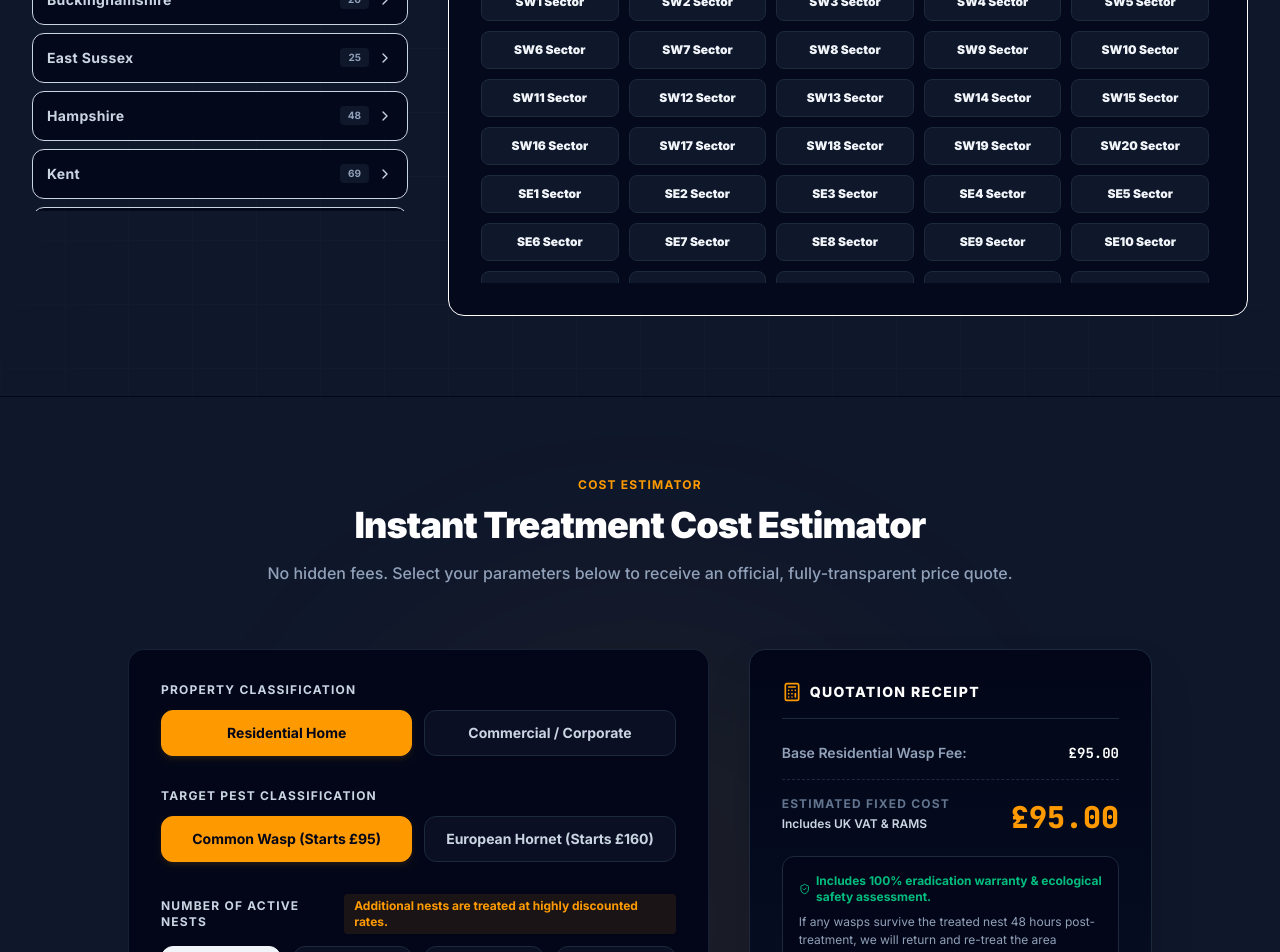
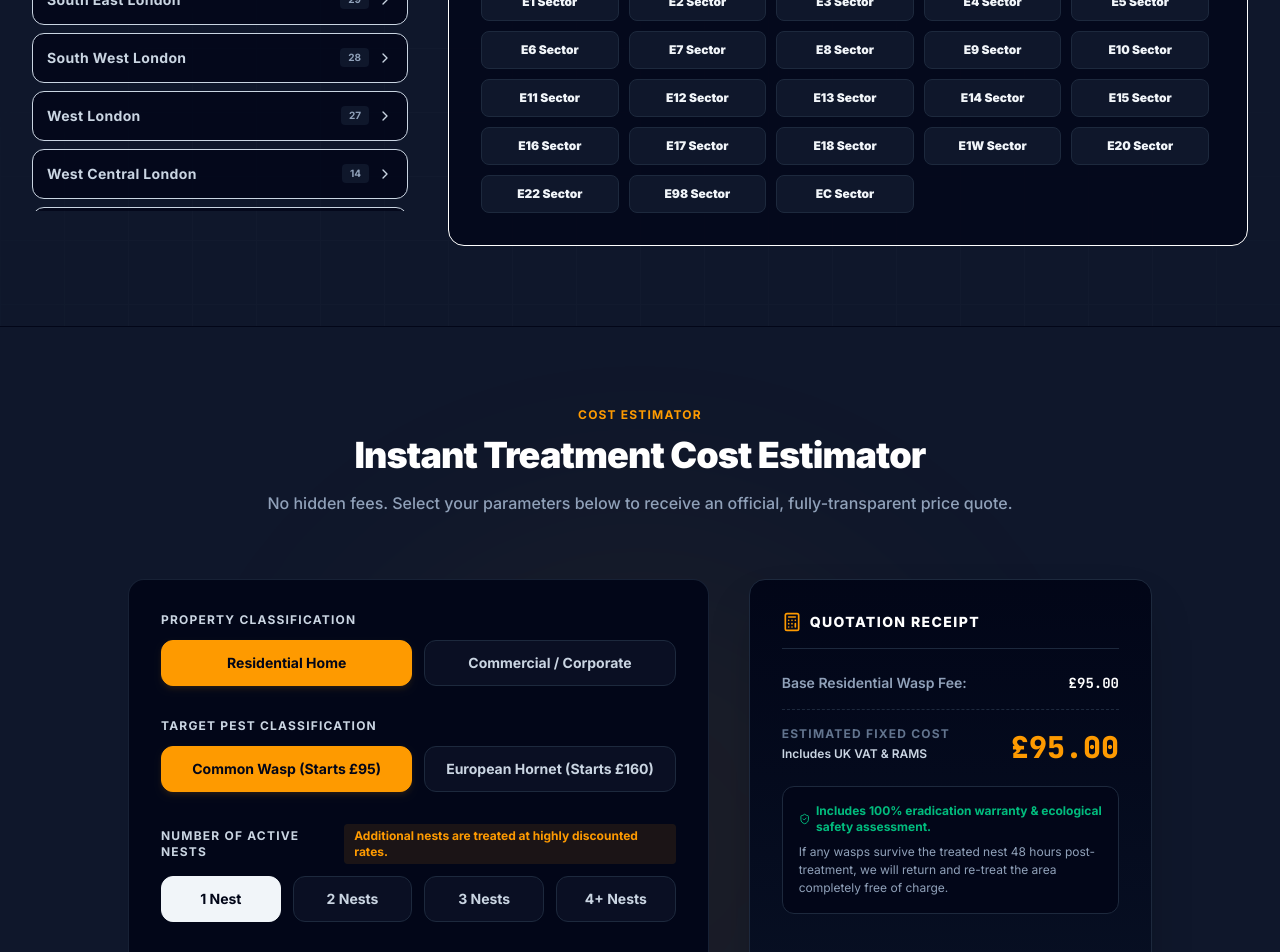
Before and after one commit to danoke1987-hue/London-Wasps-Hornet-Control, a React (Vite) app: page / in a window 1280 px wide. Shown: the part 5260-6212 px from the top of the page. Built offline with nearby package versions, Linux system fonts and the light colour scheme.

Commit message:
feat(data): refine county service regions and update sitemap
Decompose Greater London data into granular sub-regions with specific metadata and implement a dynamic sitemap generation script to improve SEO coverage for area-based landing pages.

```diff
--- /dev/null
+++ b/scripts/generate-sitemap.ts
@@ -0,0 +1,79 @@
+/**
+ * @license
+ * SPDX-License-Identifier: Apache-2.0
+ */
+
+import fs from 'fs';
+import path from 'path';
+import { countiesData } from '../src/data/counties';
+
+// Let's mock or import what's needed or just list the static services/pests
+const BASE_URL = 'https://www.waspnestexterminators.co.uk';
+
+const staticRoutes = [
+  '',
+  '/service/wasp-nest-removal',
+  '/service/hornet-control',
+  '/service/emergency-removal',
+  '/service/residential-control',
+  '/service/commercial-control',
+  '/pest/wasp',
+  '/pest/hornet',
+  '/pest/honeybee',
+  '/pest/bumblebee',
+];
+
+const zoneKeys = [
+  'SW', 'SE', 'W', 'WC', 'EC', 'E', 'N', 'NW',
+  'CR', 'BR', 'SM', 'TW', 'HA', 'UB', 'EN', 'IG',
+  'RM', 'DA', 'KT', 'WD', 'SL', 'TN', 'RH', 'GU',
+  'AL', 'CM', 'SS'
+];
+
+function generateSitemap() {
+  console.log('Generating dynamic sitemap...');
+  let xml = '<?xml version="1.0" encoding="UTF-8"?>\n';
+  xml += '<urlset xmlns="http://www.sitemaps.org/schemas/sitemap/0.9">\n';
+
+  // 1. Add static routes
+  staticRoutes.forEach(route => {
+    xml += '  <url>\n';
+    xml += `    <loc>${BASE_URL}${route}</loc>\n`;
+    xml += '    <lastmod>2026-07-22</lastmod>\n';
+    xml += '    <changefreq>daily</changefreq>\n';
+    xml += '    <priority>1.0</priority>\n';
+    xml += '  </url>\n';
+  });
+
+  // 2. Add zone routes
+  zoneKeys.forEach(zone => {
+    xml += '  <url>\n';
+    xml += `    <loc>${BASE_URL}/zone/${zone.toLowerCase()}</loc>\n`;
+    xml += '    <lastmod>2026-07-22</lastmod>\n';
+    xml += '    <changefreq>weekly</changefreq>\n';
+    xml += '    <priority>0.8</priority>\n';
+    xml += '  </url>\n';
+  });
+
+  // 3. Add dynamic area postcode routes from countiesData
+  let count = 0;
+  countiesData.forEach(county => {
+    county.postcodes.forEach(postcode => {
+      xml += '  <url>\n';
+      xml += `    <loc>${BASE_URL}/area/${county.slug}/${postcode.toLowerCase()}</loc>\n`;
+      xml += '    <lastmod>2026-07-22</lastmod>\n';
+      xml += '    <changefreq>weekly</changefreq>\n';
+      xml += '    <priority>0.7</priority>\n';
+      xml += '  </url>\n';
+      count++;
+    });
+  });
+
+  xml += '</urlset>\n';
+
+  const publicPath = path.join(process.cwd(), 'public', 'sitemap.xml');
+  fs.writeFileSync(publicPath, xml, 'utf8');
+  console.log(`Successfully generated public/sitemap.xml with ${staticRoutes.length} static routes, ${zoneKeys.length} zone routes, and ${count} postcode area routes.`);
+}
+
+generateSitemap();
--- a/src/data/counties.ts
+++ b/src/data/counties.ts
@@ -16,58 +16,214 @@ export interface CountyData {
 
 export const countiesData: CountyData[] = [
   {
-    id: 'greater-london',
-    name: 'Greater London',
-    slug: 'greater-london',
-    description: 'Continuous emergency response coverage across the entire Greater London metropolis. Our dispatch hubs coordinate swift eradication vans throughout all inner and outer boroughs.',
-    dispatchHub: 'Greater London Central Command',
-    responseTimeMin: 25,
-    activeTechs: 18,
-    postcodes: [
-      'SW1', 'SW2', 'SW3', 'SW4', 'SW5', 'SW6', 'SW7', 'SW8', 'SW9', 'SW10',
-      'SW11', 'SW12', 'SW13', 'SW14', 'SW15', 'SW16', 'SW17', 'SW18', 'SW19', 'SW20',
-      'SE1', 'SE2', 'SE3', 'SE4', 'SE5', 'SE6', 'SE7', 'SE8', 'SE9', 'SE10',
-      'SE11', 'SE12', 'SE13', 'SE14', 'SE15', 'SE16', 'SE17', 'SE18', 'SE19', 'SE20',
-      'SE21', 'SE22', 'SE23', 'SE24', 'SE25', 'SE26', 'SE27', 'SE28',
-      'W1', 'W2', 'W3', 'W4', 'W5', 'W6', 'W7', 'W8', 'W9', 'W10', 'W11', 'W12', 'W13', 'W14',
-      'E1', 'E2', 'E3', 'E4', 'E5', 'E6', 'E7', 'E8', 'E9', 'E10', 'E11', 'E12', 'E13', 'E14',
-      'E15', 'E16', 'E17', 'E18',
-      'N1', 'N2', 'N3', 'N4', 'N5', 'N6', 'N7', 'N8', 'N9', 'N10', 'N11', 'N12', 'N13', 'N14',
-      'N15', 'N16', 'N17', 'N18', 'N19', 'N20', 'N21', 'N22',
-      'NW1', 'NW2', 'NW3', 'NW4', 'NW5', 'NW6', 'NW7', 'NW8', 'NW9', 'NW10', 'NW11',
-      'WC1', 'WC2',
-      'CR0', 'CR2', 'CR4', 'CR7', 'CR8',
-      'BR1', 'BR2', 'BR3', 'BR4', 'BR5', 'BR6', 'BR7', 'BR8',
-      'SM1', 'SM2', 'SM3', 'SM4', 'SM5', 'SM6', 'SM7',
-      'TW1', 'TW2', 'TW3', 'TW4', 'TW5', 'TW6', 'TW7', 'TW8', 'TW9', 'TW10', 'TW11', 'TW12',
-      'HA0', 'HA1', 'HA2', 'HA3', 'HA4', 'HA5', 'HA6', 'HA7', 'HA8', 'HA9',
-      'UB1', 'UB2', 'UB3', 'UB4', 'UB5', 'UB6', 'UB7', 'UB8', 'UB9', 'UB10', 'UB11',
-      'EN1', 'EN2', 'EN3', 'EN4', 'EN5', 'EN6', 'EN7', 'EN8', 'EN9',
-      'IG1', 'IG2', 'IG3', 'IG4', 'IG5', 'IG6', 'IG7', 'IG8', 'IG9', 'IG10', 'IG11',
-      'RM1', 'RM2', 'RM3', 'RM4', 'RM5', 'RM6', 'RM7', 'RM8', 'RM9', 'RM10', 'RM11', 'RM12',
-      'DA1', 'DA5', 'DA6', 'DA7', 'DA8', 'DA14', 'DA15', 'DA16', 'DA17', 'DA18',
-      'KT1', 'KT2', 'KT3', 'KT4', 'KT5', 'KT6', 'KT7', 'KT8', 'KT9', 'KT10'
-    ]
+    id: 'east-london',
+    name: 'East London',
+    slug: 'east-london',
+    description: 'Rapid 24/7 wasp nest treatments and professional hornet eradication across the historic East London postcode area, including Stratford, Hackney, Bow, and the Docklands.',
+    dispatchHub: 'Stratford Emergency Dispatch Hub',
+    responseTimeMin: 20,
+    activeTechs: 14,
+    postcodes: ['E1', 'E2', 'E3', 'E4', 'E5', 'E6', 'E7', 'E8', 'E9', 'E10', 'E11', 'E12', 'E13', 'E14', 'E15', 'E16', 'E17', 'E18', 'E1W', 'E20', 'E22', 'E98', 'EC']
   },
   {
-    id: 'city-of-london',
-    name: 'City of London',
-    slug: 'city-of-london',
-    description: 'Ultra-fast emergency response coverage in the historic financial core and the square mile. Specialised technicians on hand for high-density commercial real estate, corporate offices, and heritage buildings.',
-    dispatchHub: 'Square Mile Rapid Response Team',
-    responseTimeMin: 20,
-    activeTechs: 5,
-    postcodes: ['EC1', 'EC2', 'EC3', 'EC4', 'EC1A', 'EC1M', 'EC1N', 'EC1P', 'EC1R', 'EC1V', 'EC1Y', 'EC2A', 'EC2M', 'EC2N', 'EC2R', 'EC2V', 'EC2Y', 'EC3A', 'EC3M', 'EC3N', 'EC3R', 'EC3V', 'EC4A', 'EC4M', 'EC4N', 'EC4R', 'EC4V', 'EC4Y']
+    id: 'east-central-london',
+    name: 'East Central London',
+    slug: 'east-central-london',
+    description: 'High-density commercial real estate specialists and corporate office wasp control operating in the City of London and surrounding financial districts.',
+    dispatchHub: 'City of London Command Center',
+    responseTimeMin: 15,
+    activeTechs: 8,
+    postcodes: ['EC1A', 'EC1M', 'EC1N', 'EC1P', 'EC1R', 'EC1V', 'EC1Y', 'EC2A', 'EC2M', 'EC2N', 'EC2P', 'EC2R', 'EC2V', 'EC2Y', 'EC3A', 'EC3M', 'EC3N', 'EC3P', 'EC3R', 'EC3V', 'EC4A', 'EC4M', 'EC4N', 'EC4P', 'EC4R', 'EC4V', 'EC4Y']
   },
   {
-    id: 'south-east-england',
-    name: 'South East England',
-    slug: 'south-east-england',
-    description: 'Regional network of fully equipped pest control technicians serving the counties of the South East. Providing the signature 24/7 fast dispatch to homes, farms, and rural businesses.',
-    dispatchHub: 'South East Regional Center',
-    responseTimeMin: 45,
-    activeTechs: 24,
-    postcodes: ['SO', 'PO', 'GU', 'RG', 'SL', 'HP', 'OX', 'ME', 'CT', 'TN', 'BN', 'RH']
+    id: 'north-london',
+    name: 'North London',
+    slug: 'north-london',
+    description: 'Same-day certified wasp and stinging insect control throughout the North London sector, covering Finsbury Park, Highbury, Islington, Enfield borders, and Hampstead.',
+    dispatchHub: 'Finsbury Park Response Depot',
+    responseTimeMin: 22,
+    activeTechs: 12,
+    postcodes: ['N1', 'N2', 'N3', 'N4', 'N5', 'N6', 'N7', 'N8', 'N9', 'N10', 'N11', 'N12', 'N13', 'N14', 'N15', 'N16', 'N17', 'N18', 'N19', 'N1C', 'N1P', 'N20', 'N21', 'N22', 'N81', 'NW']
+  },
+  {
+    id: 'north-west-london',
+    name: 'North West London',
+    slug: 'north-west-london',
+    description: 'Guaranteed wasp and hornet nest extermination across North West London, including Camden, Brent, Hampstead, Golders Green, and Wembley borders.',
+    dispatchHub: 'Hampstead Dispatch Station',
+    responseTimeMin: 25,
+    activeTechs: 10,
+    postcodes: ['NW1', 'NW2', 'NW3', 'NW4', 'NW5', 'NW6', 'NW7', 'NW8', 'NW9', 'NW10', 'NW11', 'NW1W', 'NW26', 'SE']
+  },
+  {
+    id: 'south-east-london',
+    name: 'South East London',
+    slug: 'south-east-london',
+    description: 'Certified emergency wasp nest control operating across the South East London districts, from Greenwich and Lewisham to Southwark and Bromley borders.',
+    dispatchHub: 'Greenwich Control Center',
+    responseTimeMin: 24,
+    activeTechs: 15,
+    postcodes: ['SE1', 'SE2', 'SE3', 'SE4', 'SE5', 'SE6', 'SE7', 'SE8', 'SE9', 'SE10', 'SE11', 'SE12', 'SE13', 'SE14', 'SE15', 'SE16', 'SE17', 'SE18', 'SE19', 'SE1P', 'SE20', 'SE21', 'SE22', 'SE23', 'SE24', 'SE25', 'SE26', 'SE27', 'SE28']
+  },
+  {
+    id: 'south-west-london',
+    name: 'South West London',
+    slug: 'south-west-london',
+    description: 'Expert residential and commercial wasp nest removal services in South West London, spanning Chelsea, Fulham, Richmond, Wandsworth, and Wimbledon.',
+    dispatchHub: 'Battersea Mobile Dispatch Unit',
+    responseTimeMin: 20,
+    activeTechs: 16,
+    postcodes: ['SW2', 'SW3', 'SW4', 'SW5', 'SW6', 'SW7', 'SW8', 'SW9', 'SW10', 'SW11', 'SW12', 'SW13', 'SW14', 'SW15', 'SW16', 'SW17', 'SW18', 'SW19', 'SW1A', 'SW1E', 'SW1H', 'SW1P', 'SW1V', 'SW1W', 'SW1X', 'SW1Y', 'SW20', 'SW95']
+  },
+  {
+    id: 'west-london',
+    name: 'West London',
+    slug: 'west-london',
+    description: 'Safe, guaranteed wasp and hornet nest treatments across West London, including Kensington, Ealing, Hammersmith, Hounslow, and Heathrow transit zones.',
+    dispatchHub: 'Kensington Emergency Base',
+    responseTimeMin: 18,
+    activeTechs: 11,
+    postcodes: ['W2', 'W3', 'W4', 'W5', 'W6', 'W7', 'W8', 'W9', 'W10', 'W11', 'W12', 'W13', 'W14', 'W1A', 'W1B', 'W1C', 'W1D', 'W1F', 'W1G', 'W1H', 'W1J', 'W1K', 'W1S', 'W1T', 'W1U', 'W1W', 'WC']
+  },
+  {
+    id: 'west-central-london',
+    name: 'West Central London',
+    slug: 'west-central-london',
+    description: 'Precision wasp control for high-density historical areas, universities, museums, and commercial hubs in Holborn, Covent Garden, and Bloomsbury.',
+    dispatchHub: 'Holborn Dispatch Point',
+    responseTimeMin: 20,
+    activeTechs: 6,
+    postcodes: ['WC1A', 'WC1B', 'WC1E', 'WC1H', 'WC1N', 'WC1R', 'WC1V', 'WC1X', 'WC2A', 'WC2B', 'WC2E', 'WC2H', 'WC2N', 'WC2R']
+  },
+  {
+    id: 'bromley',
+    name: 'Bromley Area',
+    slug: 'bromley',
+    description: 'Same-day wasp and hornet control services operating throughout Bromley, Beckenham, Orpington, and surrounding Kentish borders.',
+    dispatchHub: 'Bromley Local Depot',
+    responseTimeMin: 28,
+    activeTechs: 8,
+    postcodes: ['BR1', 'BR2', 'BR3', 'BR4', 'BR5', 'BR6', 'BR7', 'BR8']
+  },
+  {
+    id: 'croydon',
+    name: 'Croydon Area',
+    slug: 'croydon',
+    description: 'Professional emergency wasp treatments and preventative pest management throughout Croydon, Purley, and Surrey border estates.',
+    dispatchHub: 'Croydon Dispatch Hub',
+    responseTimeMin: 25,
+    activeTechs: 9,
+    postcodes: ['CR0', 'CR2', 'CR3', 'CR4', 'CR5', 'CR6', 'CR7', 'CR8', 'CR9', 'CR90']
+  },
+  {
+    id: 'dartford',
+    name: 'Dartford Area',
+    slug: 'dartford',
+    description: 'Reliable, fully insured wasp nest eradication serving Dartford, Gravesend, and surrounding South East arterial corridors.',
+    dispatchHub: 'Dartford Control Depot',
+    responseTimeMin: 30,
+    activeTechs: 6,
+    postcodes: ['DA1', 'DA5', 'DA6', 'DA7', 'DA8', 'DA14', 'DA15', 'DA16', 'DA17', 'DA18']
+  },
+  {
+    id: 'enfield',
+    name: 'Enfield Area',
+    slug: 'enfield',
+    description: 'BPCA-certified wasp nest removal services for private households and commercial properties in Enfield, Barnet, and Hertfordshire borders.',
+    dispatchHub: 'Enfield Emergency Depot',
+    responseTimeMin: 26,
+    activeTechs: 7,
+    postcodes: ['EN1', 'EN2', 'EN3', 'EN4', 'EN5', 'EN6', 'EN7', 'EN8', 'EN9']
+  },
+  {
+    id: 'harrow',
+    name: 'Harrow Area',
+    slug: 'harrow',
+    description: 'Local mobile response units offering quick, guaranteed wasp nest treatments across Harrow, Wembley, and Middlesex sectors.',
+    dispatchHub: 'Harrow Response Hub',
+    responseTimeMin: 24,
+    activeTechs: 8,
+    postcodes: ['HA0', 'HA1', 'HA2', 'HA3', 'HA4', 'HA5', 'HA6', 'HA7', 'HA8', 'HA9']
+  },
+  {
+    id: 'ilford',
+    name: 'Ilford Area',
+    slug: 'ilford',
+    description: '24/7 priority emergency wasp control operating across Ilford, Redbridge, Barking, and Essex-border boroughs.',
+    dispatchHub: 'Ilford Service Depot',
+    responseTimeMin: 22,
+    activeTechs: 7,
+    postcodes: ['IG1', 'IG2', 'IG3', 'IG4', 'IG5', 'IG6', 'IG7', 'IG8', 'IG9', 'IG11']
+  },
+  {
+    id: 'kingston-upon-thames',
+    name: 'Kingston Area',
+    slug: 'kingston-upon-thames',
+    description: 'Surgical-grade wasp and hornet colony treatments in Kingston upon Thames, Epsom, and Surrey borders.',
+    dispatchHub: 'Kingston Dispatch Center',
+    responseTimeMin: 22,
+    activeTechs: 8,
+    postcodes: ['KT1', 'KT2', 'KT3', 'KT4', 'KT5', 'KT6', 'KT7', 'KT8', 'KT9', 'KT17', 'KT18', 'KT19', 'KT22']
+  },
+  {
+    id: 'romford',
+    name: 'Romford Area',
+    slug: 'romford',
+    description: 'Safe, guaranteed wasp nest removal across Romford, Hornchurch, Upminster, and Essex radial coordinates.',
+    dispatchHub: 'Romford Emergency Base',
+    responseTimeMin: 25,
+    activeTechs: 8,
+    postcodes: ['RM1', 'RM2', 'RM3', 'RM4', 'RM5', 'RM6', 'RM7', 'RM8', 'RM9', 'RM10', 'RM11', 'RM12', 'RM13', 'RM14', 'RM15']
+  },
+  {
+    id: 'sutton',
+    name: 'Sutton Area',
+    slug: 'sutton',
+    description: 'Trusted local wasp control specialists operating throughout Sutton, Cheam, Carshalton, and Surrey fringe estates.',
+    dispatchHub: 'Sutton Local Depot',
+    responseTimeMin: 24,
+    activeTechs: 6,
+    postcodes: ['SM1', 'SM2', 'SM3', 'SM4', 'SM5', 'SM6', 'SM7']
+  },
+  {
+    id: 'tunbridge-wells',
+    name: 'Tunbridge Wells Area',
+    slug: 'tunbridge-wells',
+    description: 'Premium wasp and hornet nest treatments for residential estates, parks, and agricultural land in Tunbridge Wells and Sevenoaks.',
+    dispatchHub: 'Tunbridge Wells Service Point',
+    responseTimeMin: 35,
+    activeTechs: 5,
+    postcodes: ['TN14', 'TN16']
+  },
+  {
+    id: 'twickenham',
+    name: 'Twickenham Area',
+    slug: 'twickenham',
+    description: 'Expert wasp colony treatments operating across Twickenham, Richmond, Teddington, and Heathrow sectors.',
+    dispatchHub: 'Twickenham Dispatch Station',
+    responseTimeMin: 22,
+    activeTechs: 8,
+    postcodes: ['TW1', 'TW2', 'TW3', 'TW4', 'TW5', 'TW6', 'TW7', 'TW8', 'TW9', 'TW10', 'TW11', 'TW12', 'TW13', 'TW14', 'TW15', 'TW19']
+  },
+  {
+    id: 'southall',
+    name: 'Southall & Uxbridge Area',
+    slug: 'southall',
+    description: 'Surgical wasp treatments and emergency hornet colony eradication across Southall, Uxbridge, and Middlesex commuter belt.',
+    dispatchHub: 'Southall Dispatch Center',
+    responseTimeMin: 25,
+    activeTechs: 7,
+    postcodes: ['UB1', 'UB2', 'UB3', 'UB4', 'UB5', 'UB6', 'UB7', 'UB8', 'UB9', 'UB10', 'UB11', 'UB18']
+  },
+  {
+    id: 'watford',
+    name: 'Watford Area',
+    slug: 'watford',
+    description: 'Certified wasp nest exterminators offering fast-response cover to Watford, Rickmansworth, and Hertfordshire borders.',
+    dispatchHub: 'Watford Service Hub',
+    responseTimeMin: 28,
+    activeTechs: 6,
+    postcodes: ['WD3', 'WD6', 'WD23']
   },
   {
     id: 'berkshire',
```
Also changed, not shown: 1 other file (tests, documents, lock files or other folders).
